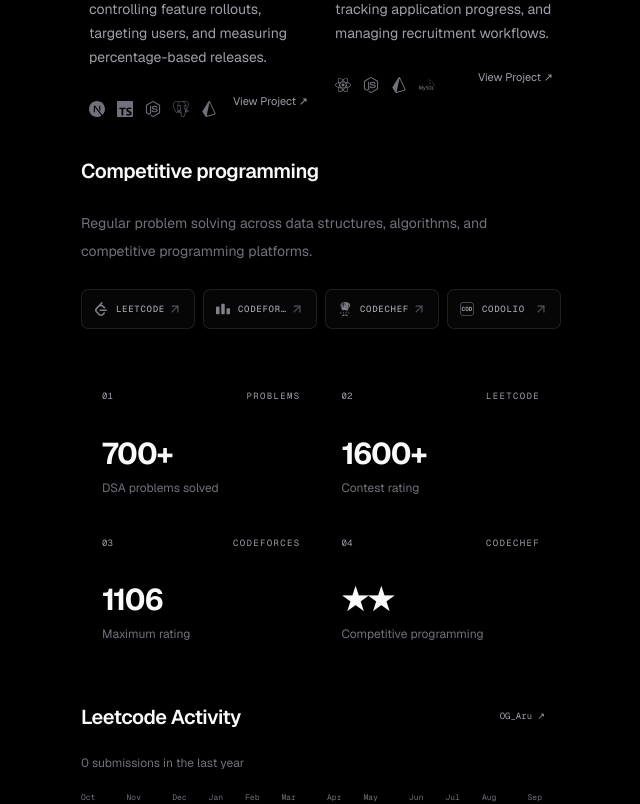
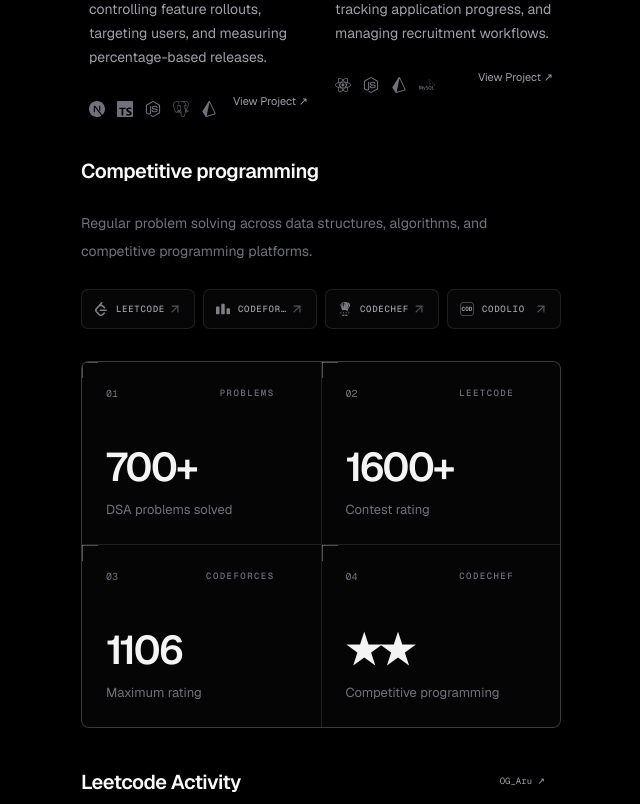
Before and after one commit to The-ZGod/portfolio, a Next.js app: page / in a window 1280 px wide. Shown: the part 920-1724 px from the top of the page, without its empty margins (319-959 px from the left). Built offline with nearby package versions, Linux system fonts and the light colour scheme; no server answers.

Commit message:
Format index

```diff
--- a/src/components/CodingStats.tsx
+++ b/src/components/CodingStats.tsx
@@ -1,31 +1,106 @@
-import { codingStats } from "@/data/coding";
+
+"use client";
+
+import { useState } from "react";
+import { LuArrowUpRight } from "react-icons/lu";
+import { IoIosStar } from "react-icons/io";
+
+const statCards = [
+    {
+        number: "700+",
+        label: "PROBLEMS",
+        description: "DSA problems solved",
+        href: "https://leetcode.com/u/OG_Aru/",
+    },
+    {
+        number: "1600+",
+        label: "LEETCODE",
+        description: "Contest rating",
+        href: "https://leetcode.com/u/OG_Aru/",
+    },
+    {
+        number: "1106",
+        label: "CODEFORCES",
+        description: "Maximum rating",
+        href: "https://codeforces.com/profile/theZGod",
+    },
+    {
+        number: "★★",
+        label: "CODECHEF",
+        description: "Competitive programming",
+        href: "https://www.codechef.com/users/the_zgod",
+    },
+];
 
 export default function CodingStats() {
+    const [activeCard, setActiveCard] = useState<number | null>(null);
+
     return (
-        <div className="mt-10 grid grid-cols-2 gap-px border border-black/10 bg-black/10 dark:border-white/10 dark:bg-white/10">
-            {codingStats.map((stat, index) => (
-                <div
-                    key={stat.label}
-                    className="bg-[var(--background)] p-5"
+        <div className="mt-8 grid grid-cols-1 gap-px overflow-hidden rounded-[8px] border border-white/[0.12] bg-white/[0.12] sm:grid-cols-2">
+            {statCards.map((card, index) => (
+                <a
+                    key={card.label}
+                    href={card.href}
+                    target="_blank"
+                    rel="noopener noreferrer"
+                    onMouseEnter={() => setActiveCard(index)}
+                    onMouseLeave={() => setActiveCard(null)}
+                    onFocus={() => setActiveCard(index)}
+                    onBlur={() => setActiveCard(null)}
+                    className="group relative flex min-h-[190px] flex-col justify-between overflow-hidden bg-[#050506] p-6 transition-colors duration-300 hover:bg-[#0b0b0d] focus-visible:outline-none focus-visible:ring-1 focus-visible:ring-inset focus-visible:ring-white/50 sm:min-h-[182px] sm:p-6"
                 >
-                    <div className="flex items-center justify-between">
-                        <span className="font-technical text-[9px] text-zinc-400">
+                    {/* Subtle spotlight */}
+                    <div
+                        aria-hidden="true"
+                        className={`pointer-events-none absolute inset-0 transition-opacity duration-500 ${activeCard === index
+                                ? "opacity-100"
+                                : "opacity-0"
+                            }`}
+                        style={{
+                            background:
+                                "radial-gradient(ellipse at 50% 100%, rgba(255,255,255,0.07), transparent 65%)",
+                        }}
+                    />
+
+                    {/* Technical corner detail */}
+                    <span
+                        aria-hidden="true"
+                        className="absolute left-0 top-0 h-4 w-px bg-white/30 transition-all duration-300 group-hover:h-7 group-hover:bg-white/70"
+                    />
+                    <span
+                        aria-hidden="true"
+                        className="absolute left-0 top-0 h-px w-4 bg-white/30 transition-all duration-300 group-hover:w-7 group-hover:bg-white/70"
+                    />
+
+                    <div className="relative flex items-center justify-between">
+                        <span className="font-technical text-[10px] tabular-nums text-zinc-500">
                             {String(index + 1).padStart(2, "0")}
                         </span>
 
-                        <span className="font-technical text-[9px] tracking-[0.15em] text-zinc-400">
-                            {stat.label}
-                        </span>
+                        <div className="flex items-center gap-2">
+                            <span className="font-technical text-[9px] font-medium tracking-[0.16em] text-zinc-500 transition-colors duration-300 group-hover:text-zinc-300">
+                                {card.label}
+                            </span>
+                            <LuArrowUpRight className="size-3.5 -translate-x-1 translate-y-1 text-zinc-500 opacity-0 transition-all duration-300 group-hover:translate-x-0 group-hover:translate-y-0 group-hover:opacity-100" />
+                        </div>
                     </div>
 
-                    <p className="mt-8 text-3xl font-bold tracking-[-0.04em]">
-                        {stat.value}
-                    </p>
+                    <div className="relative mt-10">
+                        <p className="text-[38px] font-semibold leading-none tracking-[-0.055em] text-zinc-100 transition-transform duration-300 ease-out group-hover:translate-x-1 sm:text-[40px]">
+                            {card.number}
+                        </p>
 
-                    <p className="mt-2 text-xs text-zinc-500">
-                        {stat.detail}
-                    </p>
-                </div>
+                        <p className="mt-3 text-[13px] leading-relaxed text-zinc-500 transition-colors duration-300 group-hover:text-zinc-300">
+                            {card.description}
+                        </p>
+                    </div>
+
+                    {/* Hover underline */}
+                    <span
+                        aria-hidden="true"
+                        className="absolute bottom-0 left-0 h-px w-full origin-left scale-x-0 bg-white/50 transition-transform duration-500 ease-out group-hover:scale-x-100"
+                    />
+                </a>
             ))}
         </div>
     );
--- /dev/null
+++ b/src/components/QuoteSection.tsx
@@ -0,0 +1,23 @@
+
+export default function QuoteSection() {
+    return (
+        <footer className="relative w-full border-t border-dashed border-white/[0.12]">
+            <div className="mx-auto flex min-h-[150px] w-full items-center justify-center md:w-[40vw]">
+                <div className="w-full max-w-[520px] text-center">
+                    <blockquote className="font-playfair text-[17px] italic leading-relaxed tracking-[-0.02em] text-zinc-300 sm:text-[16px]">
+                        “Do so much work that it would be unreasonable
+                        for you to not be successful.”
+                    </blockquote>
+
+                    <div className="mt-7 flex items-center justify-center gap-4">
+                        <span className="h-px w-5 bg-white/15" />
+                        <p className="font-technical text-[9px] font-medium uppercase tracking-[0.2em] text-zinc-500">
+                            Alex Hormozi
+                        </p>
+                        <span className="h-px w-5 bg-white/15" />
+                    </div>
+                </div>
+            </div>
+        </footer>
+    );
+}
--- a/src/components/RightNavbar.tsx
+++ b/src/components/RightNavbar.tsx
@@ -51,8 +51,16 @@
     };
 
     return (
-        <nav className="fixed right-[calc(15%-32px)] top-1/2 z-50 hidden -translate-y-1/2 lg:block">
+        <nav className="fixed left-[calc(50%+20vw+32px)] top-1/2 z-50 hidden -translate-y-1/2 lg:block">
             <div className="flex flex-col gap-4">
+
+                <div className="mb-1 flex items-center gap-3">
+                    <span className="font-technical text-[10px] font-semibold uppercase tracking-[0.18em] text-zinc-500">
+                        Index
+                    </span>
+                    <span className="h-px w-6 bg-white/20" />
+                </div>
+
                 {sections.map((section, index) => {
                     const isActive = activeSection === section.id;
 
```
Also changed, not shown: src/app/page.tsx (+38 -76 lines).
